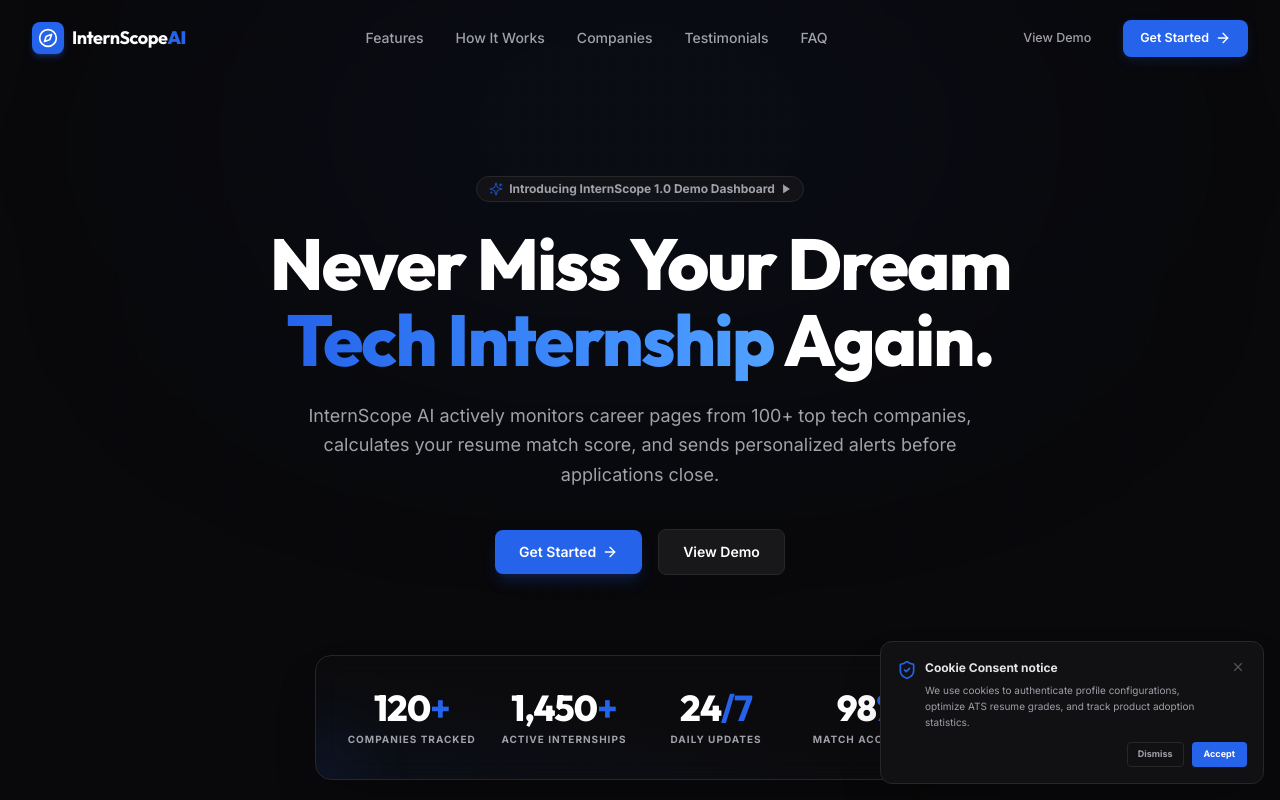
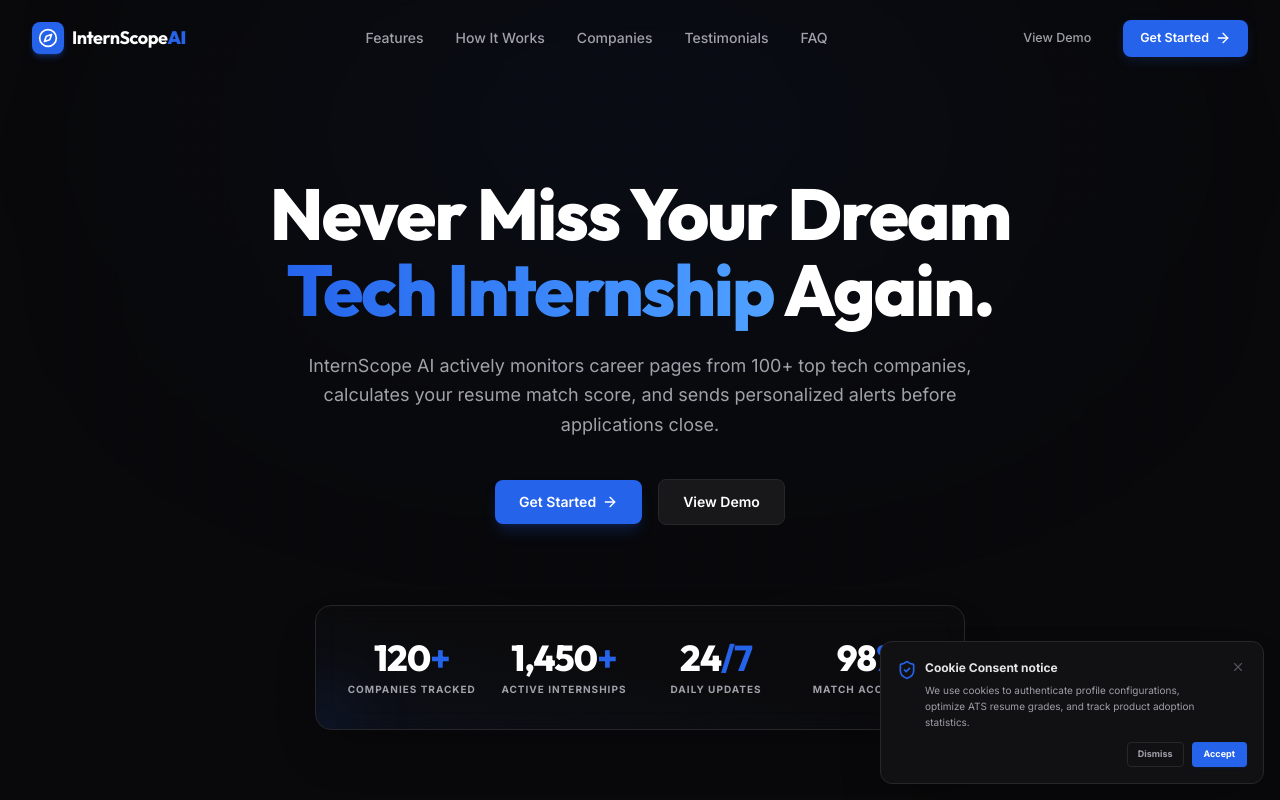
Before and after one commit to kiran1929/internscope-ai, a Next.js app: page / in a window 1280 px wide. Shown: the top 800 px of the page. Built offline with nearby package versions, Linux system fonts and the light colour scheme.

Commit message:
Remove 'Introducing InternScope 1.0 Demo Dashboard' pill element

```diff
--- a/app/page.tsx
+++ b/app/page.tsx
@@ -51,20 +51,6 @@
 
         {/* HERO SECTION */}
         <section className="relative pt-36 pb-16 sm:pt-44 sm:pb-20 max-w-7xl mx-auto px-4 sm:px-6 lg:px-8 text-center space-y-6">
-          <motion.div
-            initial={{ opacity: 0, y: 12 }}
-            animate={{ opacity: 1, y: 0 }}
-            transition={{ duration: 0.5 }}
-            className="inline-flex items-center gap-1.5 px-3 py-1 rounded-full bg-zinc-900/60 border border-zinc-800 text-[10px] sm:text-xs font-bold text-text-muted hover:border-zinc-700 transition-colors cursor-pointer focus-visible:ring-2 focus-visible:ring-primary focus-visible:outline-none"
-            onClick={handleNavigateToDashboard}
-            tabIndex={0}
-            aria-label="Launch interactive dashboard demo app"
-            onKeyDown={(e) => e.key === 'Enter' && handleNavigateToDashboard()}
-          >
-            <Sparkles className="w-3.5 h-3.5 text-primary animate-pulse" />
-            <span>Introducing InternScope 1.0 Demo Dashboard</span>
-            <Play className="w-2.5 h-2.5 text-text-muted fill-current" />
-          </motion.div>
 
           <motion.h1
             initial={{ opacity: 0, y: 16 }}
```
